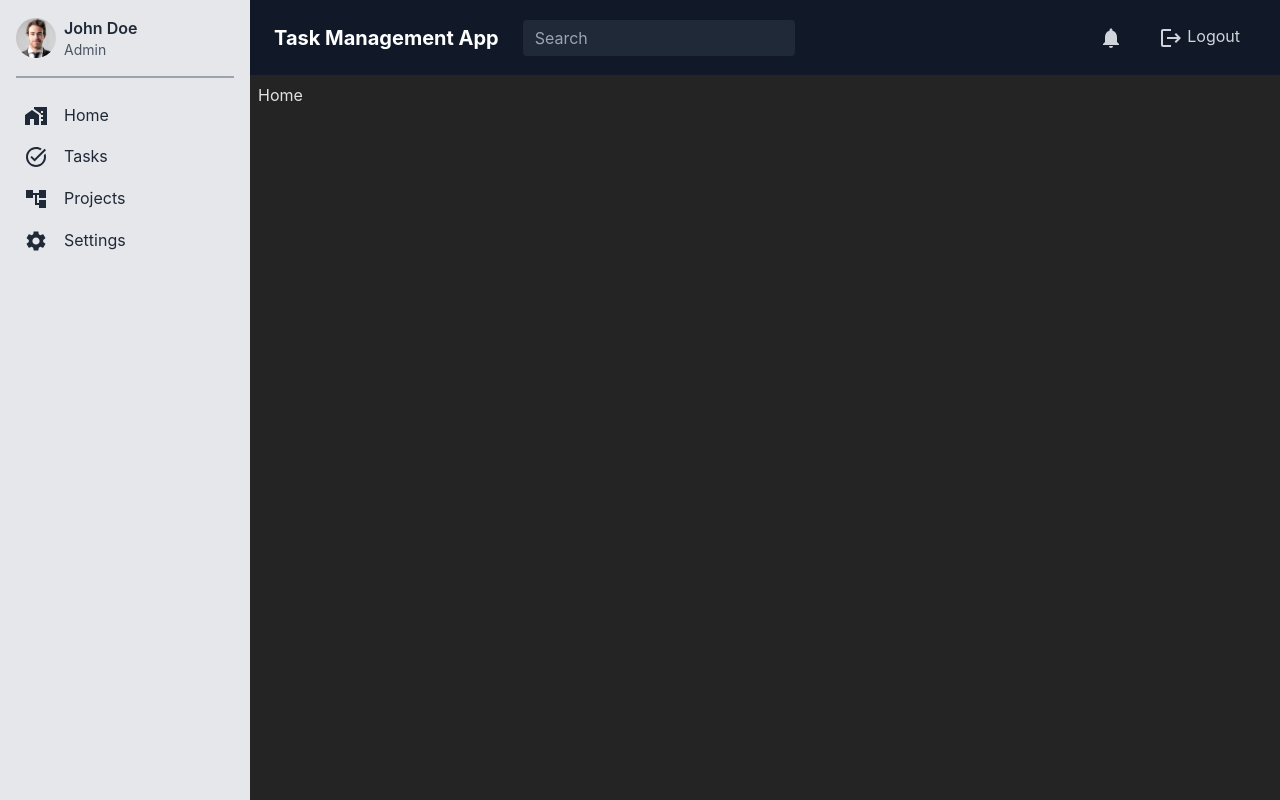
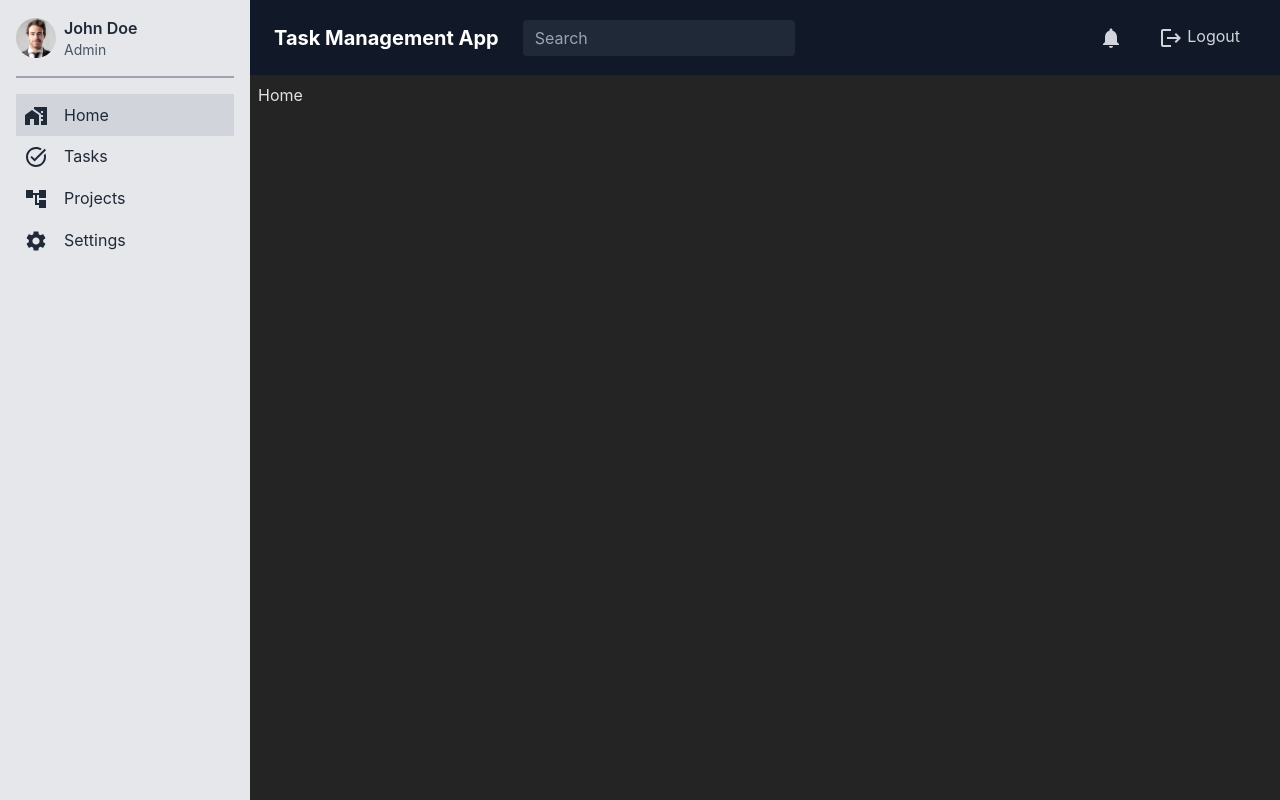
Before and after one commit to Fellah-wassim/Task-Management-Application, a React (Vite) app: page / in a window 1280 px wide. Built offline with nearby package versions, Linux system fonts and the light colour scheme.

Commit message:
added the functionality for switching favicons from route to route

```diff
--- a/src/components/Sidebar.tsx
+++ b/src/components/Sidebar.tsx
@@ -5,11 +5,11 @@ import AccountTreeIcon from "@mui/icons-material/AccountTree";
 import SettingsIcon from "@mui/icons-material/Settings";
 import HomeWorkIcon from "@mui/icons-material/HomeWork";
 
-const sidebarData = [
+const sidebarData: SidebarData[] = [
   {
     title: "Home",
     icon: <HomeWorkIcon />,
-    link: "/dashboard",
+    link: "/",
   },
   {
     title: "Tasks",
@@ -38,11 +38,35 @@ interface SidebarProps {
   isOpen: boolean;
 }
 
+interface SidebarData {
+  title: string;
+  icon: JSX.Element;
+  link: string;
+}
+
 const Sidebar: React.FC<SidebarProps> = ({ isOpen }) => {
   const [valueLink, setValueLink] = useState(window.location.pathname);
 
-  const handleLinkClick = (link: string) => {
-    setValueLink(link);
+  const faviconElement = document.getElementById("favicon");
+
+  const title =
+    window.location.pathname.replace("/", "").charAt(0).toUpperCase() +
+    window.location.pathname.replace("/", "").slice(1);
+  document.title = `${title ? title : "Home"} | Task Management App`;
+  faviconElement?.setAttribute(
+    "href",
+    `public/${title ? title.toLowerCase() : "home"}.png`
+  );
+
+  const handleLinkClick = (val: SidebarData) => {
+    setValueLink(val.link);
+    const title = val.title;
+    document.title = `${title} | Task Management App`;
+
+    faviconElement?.setAttribute(
+      "href",
+      `public/${val.title.toLowerCase()}.png`
+    );
   };
 
   return (
@@ -67,7 +91,7 @@ const Sidebar: React.FC<SidebarProps> = ({ isOpen }) => {
           <ul>
             {sidebarData.map((val, key) => {
               return (
-                <Link to={val.link} onClick={() => handleLinkClick(val.link)}>
+                <Link to={val.link} onClick={() => handleLinkClick(val)}>
                   <li
                     className={`p-2 cursor-pointer hover:bg-gray-300 ${
                       valueLink === val.link ? "bg-gray-300" : ""
```
